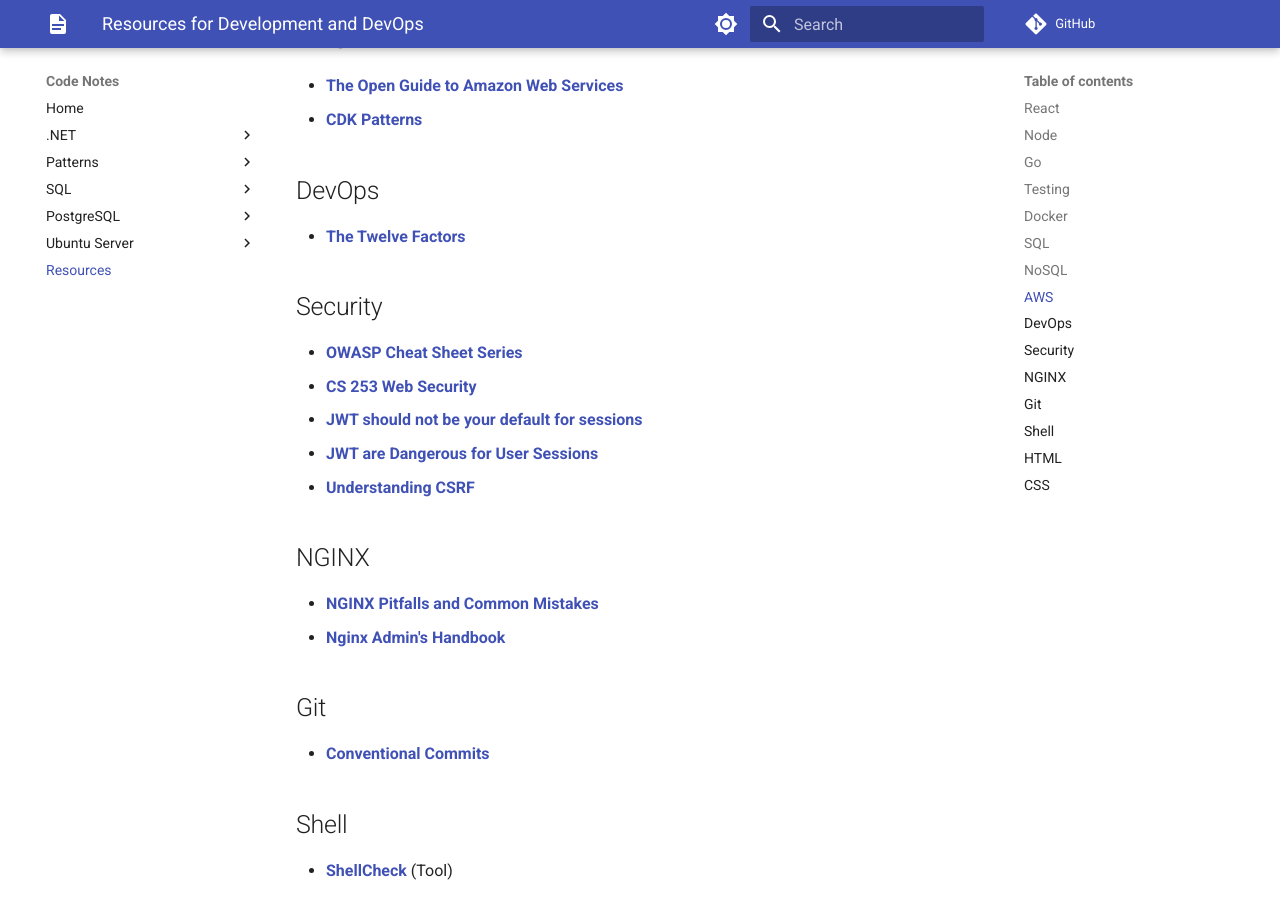
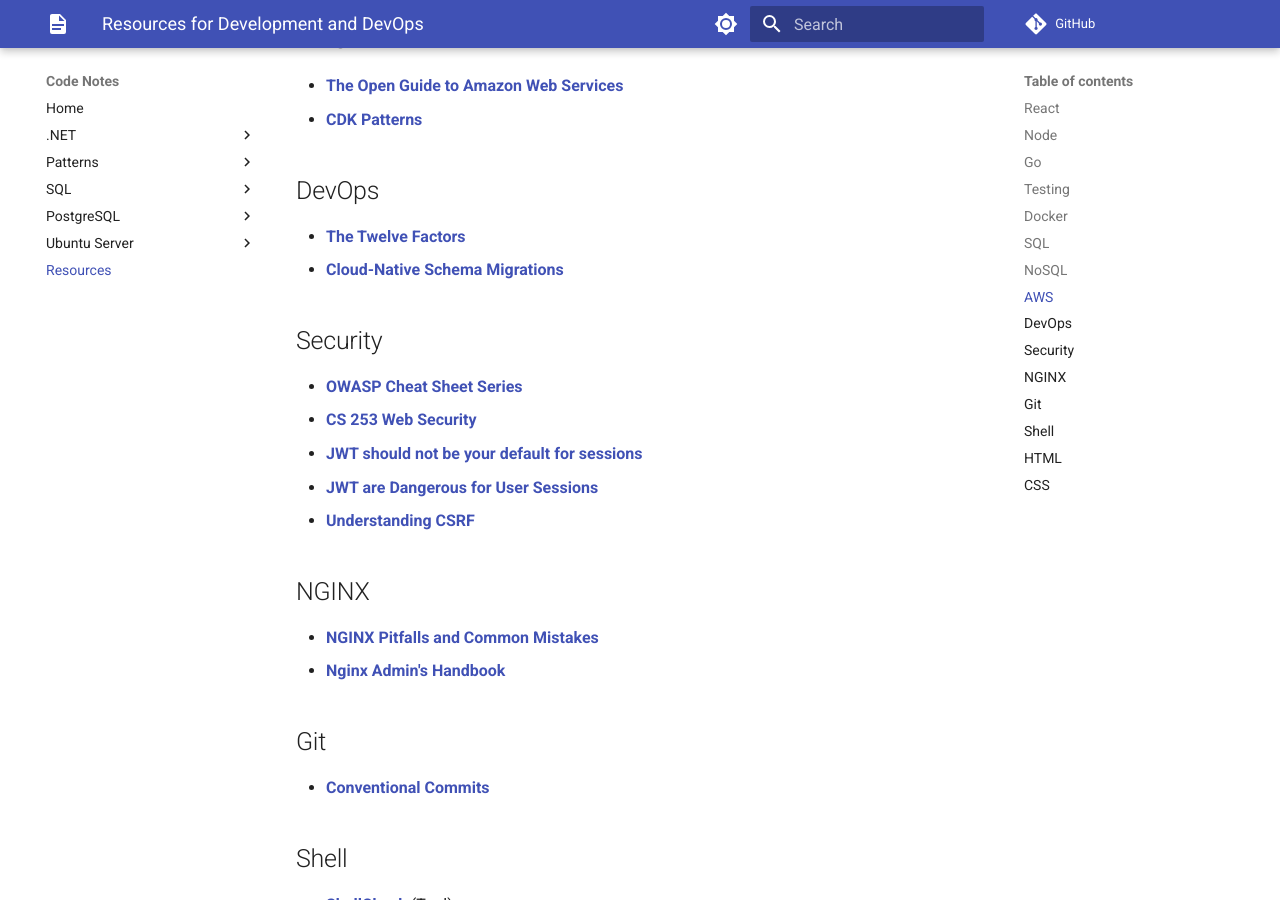
Before and after one commit to casantosmu/code-notes, an MkDocs documentation site: the page built from docs/resources.md, in a window 1280 px wide and 900 px high, scrolled down 1578 px. Built offline with MkDocs 1.6.1 and Material for MkDocs 9.7.7, drawn with Linux system fonts in a browser that asks for light colours; plug-ins that fetch from the network failed and are left out; comment, search, counter and statistics services are not loaded.

Commit message:
Add `Cloud-Native Schema Migrations`

```diff
--- a/docs/resources.md
+++ b/docs/resources.md
@@ -59,6 +59,7 @@ description: "DevOps and development resources: React, Node.js, Go, testing, Doc
 ## DevOps
 
 - **[The Twelve Factors](https://12factor.net)**
+- **[Cloud-Native Schema Migrations](https://cloud-native-schema-migrations.github.io)**
 
 ## Security
 
```
